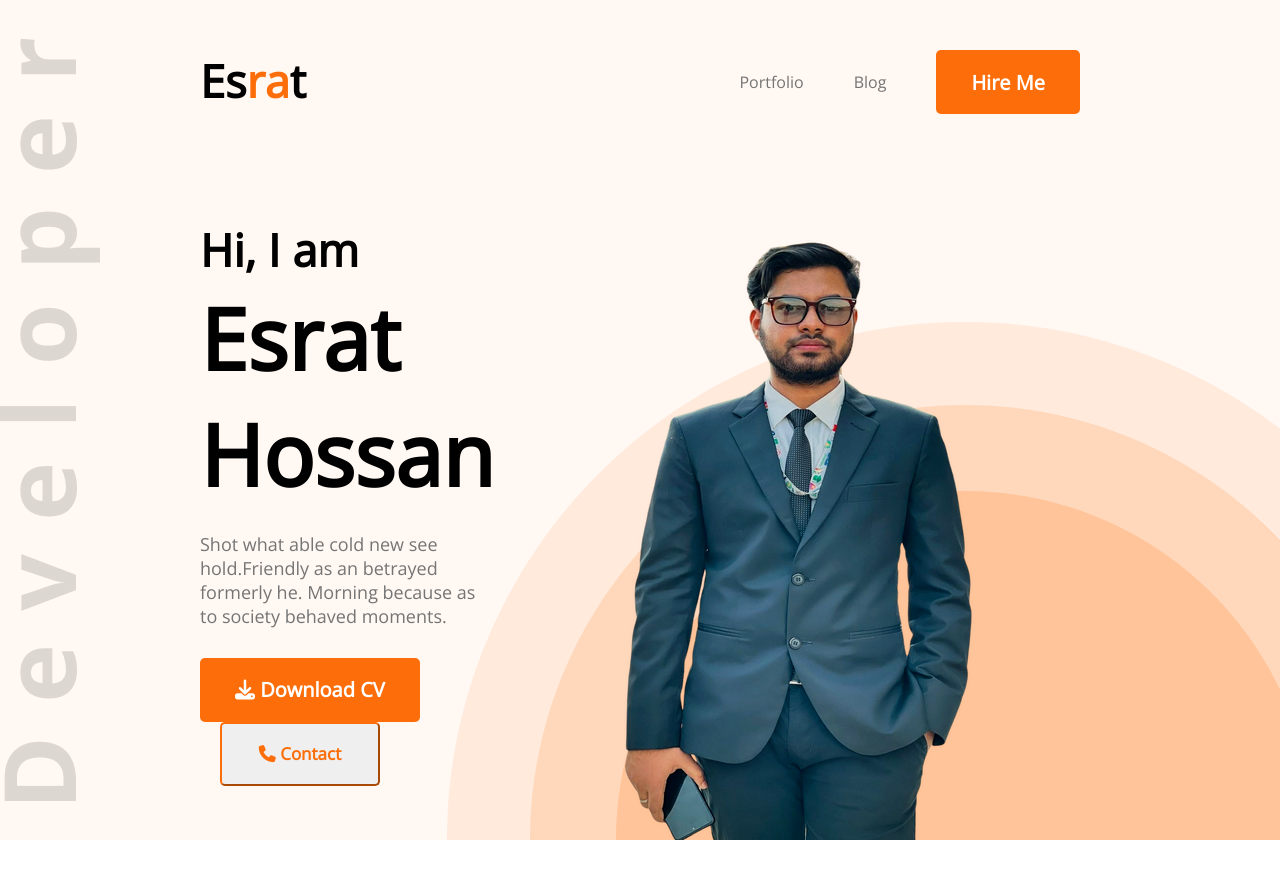
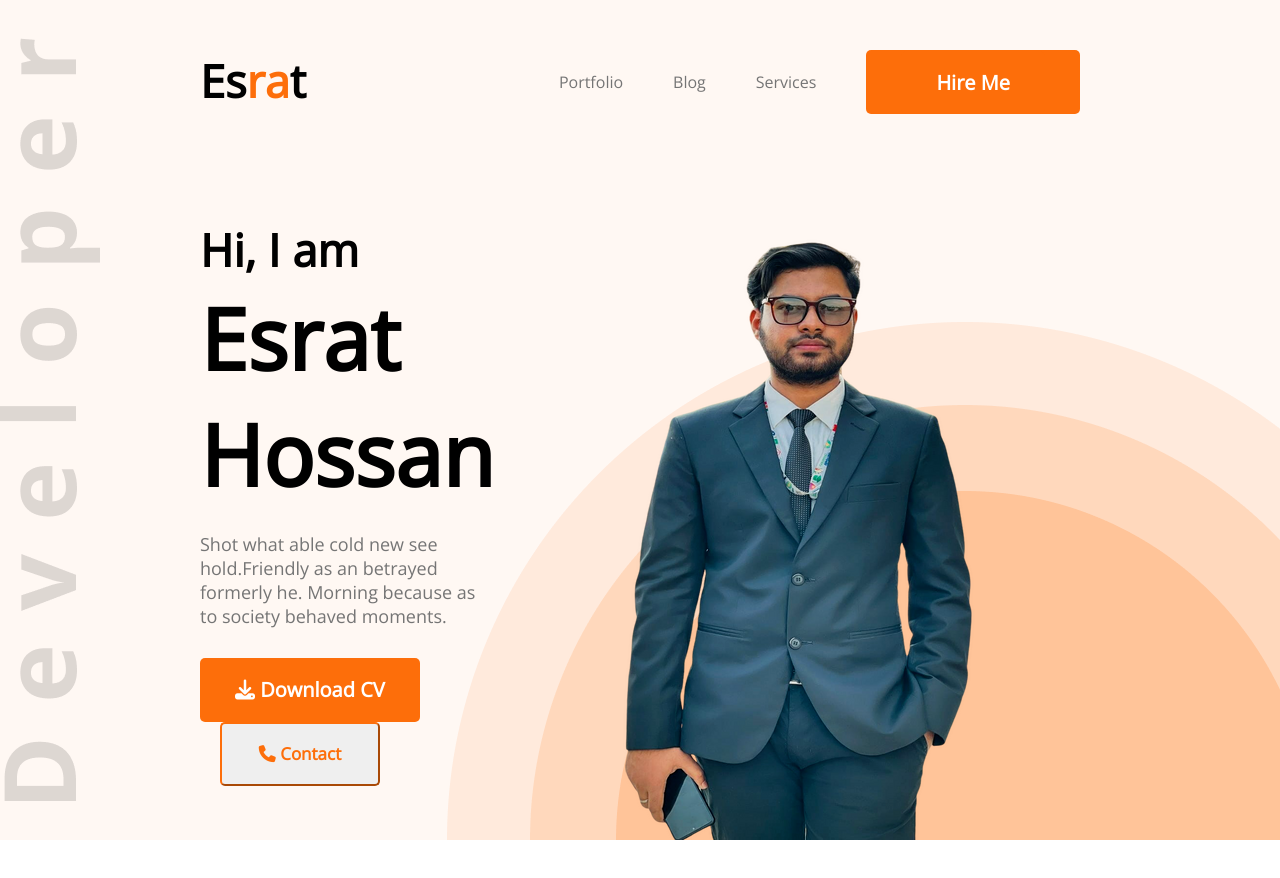
Before and after one commit to EsratHossan/developer-portfolio, a plain HTML site: page index.html in a window 1280 px wide. Shown: the top 878 px of the page. Drawn offline with nearby package versions, Linux system fonts and the light colour scheme.

Commit message:
final touch

```diff
--- a/index.html
+++ b/index.html
@@ -16,7 +16,8 @@
             <ul>
                 <li><a href="">Portfolio</a></li>
                 <li><a href="">Blog</a></li>
-                <li><button class="btn-primary">Hire Me</button></li>
+                <li><a href="">Services</a></li>
+                <li><button class="btn-primary"><a class="btn-primary" href="">Hire Me</a></button></li>
             </ul>
         </nav>
         <div class="banner">
```
